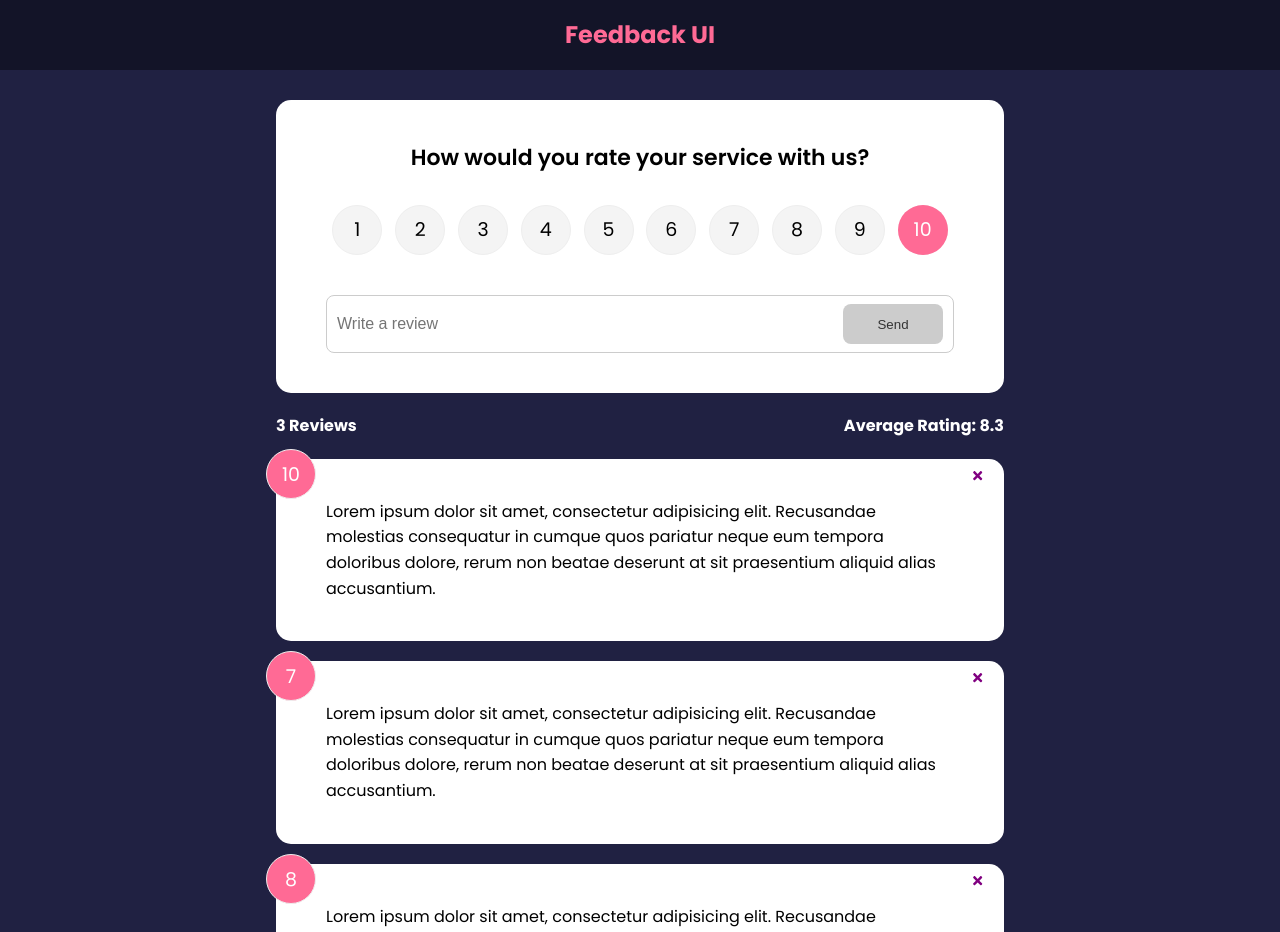
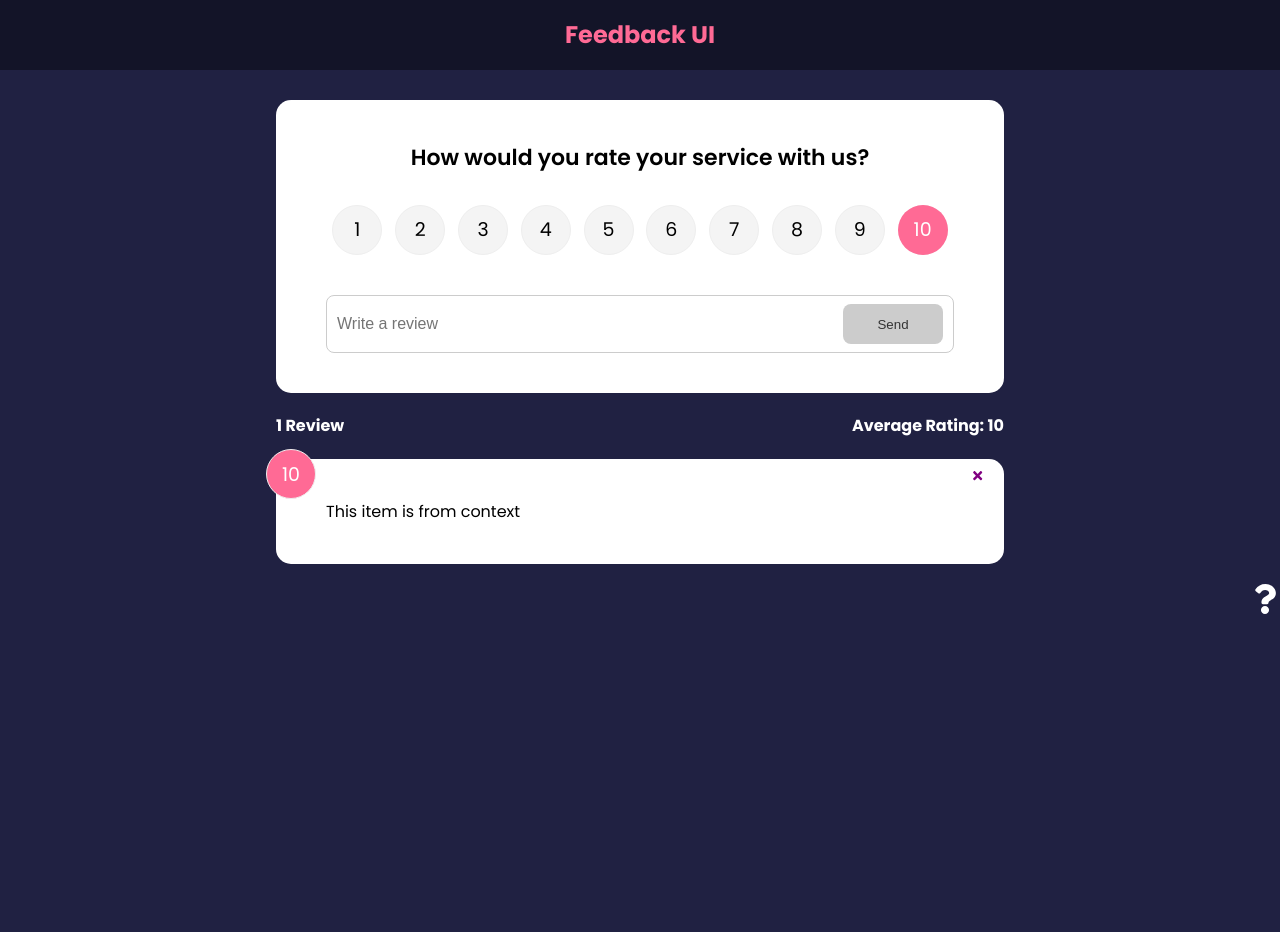
Before and after one commit to MKarman728/feedback-app, a React (Create React App) app: page / in a window 1280 px wide. Shown: the top 932 px of the page. After the commit the page ends 800 px from the top, so only its background shows below. Built offline with nearby package versions, Linux system fonts and the light colour scheme.

Commit message:
updated feedback context to be passed across different components

```diff
--- a/src/App.js
+++ b/src/App.js
@@ -33,7 +33,7 @@
                         <>
                             <FeedbackForm handleAdd = {addFeedback}/>
                             <FeedbackStats feedback ={feedback} />
-                            <FeedbackList feedback={feedback} handleDelete={deleteFeedback}/>
+                            <FeedbackList handleDelete={deleteFeedback}/>
                         </>
                     }>
 
--- a/src/components/FeedbackList.jsx
+++ b/src/components/FeedbackList.jsx
@@ -1,9 +1,12 @@
 import React from 'react'
 import FeedbackItem from './FeedbackItem'
-import PropTypes from 'prop-types'
 import {motion, AnimatePresence} from 'framer-motion'
+import {useContext} from 'react'
+import FeedbackContext from '../context/FeedbackContext'
 
-const FeedbackList = ({feedback, handleDelete}) => {
+const FeedbackList = ({handleDelete}) => {
+    const {feedback} = useContext(FeedbackContext);
+
     if(!feedback || feedback.length === 0){
         return <p>No Feedback Yet</p>
     }
@@ -32,15 +35,15 @@
 //   )
 }
 
-FeedbackList.propTypes = {
-    feedback: PropTypes.arrayOf(
-        PropTypes.shape({
-            id: PropTypes.oneOfType([PropTypes.number, PropTypes.string]),
-            text: PropTypes.string.isRequired,
-            rating: PropTypes.number.isRequired
-        }
-        )
-    )
-}
+// FeedbackList.propTypes = {
+//     feedback: PropTypes.arrayOf(
+//         PropTypes.shape({
+//             id: PropTypes.oneOfType([PropTypes.number, PropTypes.string]),
+//             text: PropTypes.string.isRequired,
+//             rating: PropTypes.number.isRequired
+//         }
+//         )
+//     )
+// }
 
 export default FeedbackList
--- a/src/components/FeedbackStats.jsx
+++ b/src/components/FeedbackStats.jsx
@@ -1,8 +1,10 @@
 import React from 'react'
-import PropTypes from 'prop-types';
+import {useContext} from 'react'
+import FeedbackContext from '../context/FeedbackContext';
 
-function FeedbackStats({feedback}) {
+function FeedbackStats() {
     // Calculate ratings average
+    const { feedback } = useContext(FeedbackContext);
     let average = (feedback.reduce((acc, curr)=>{
         return acc + curr.rating
     }, 0) / feedback.length).toFixed(1).replace(/[.,]0$/,'');
@@ -15,8 +17,4 @@
   )
 }
 
-FeedbackStats.propTypes = {
-    feedback: PropTypes.array.isRequired
-}
-
 export default FeedbackStats
```
